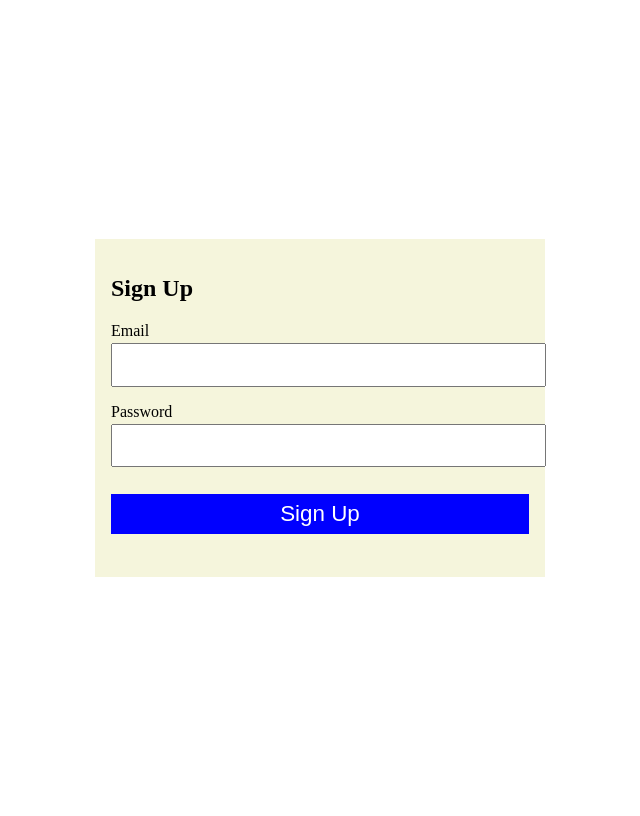
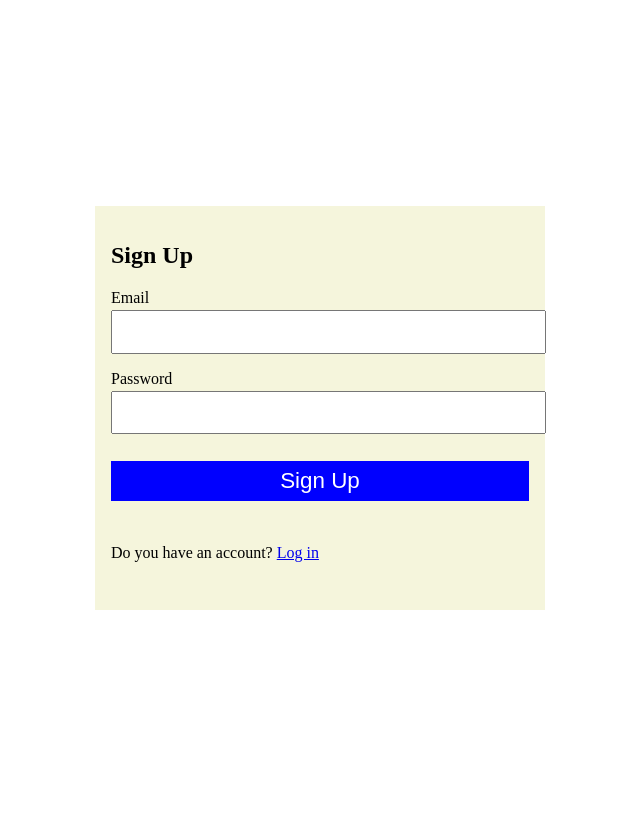
Before and after one commit to Fien1004/Webshop_phone_accesoires, a PHP site: page /Signup.php in a window 1280 px wide. Shown: the whole page, without its empty margins (320-960 px from the left). Run offline with PHP 8.4, Linux system fonts and the light colour scheme.

Commit message:
link naar login vanuit signup

```diff
--- a/Signup.php
+++ b/Signup.php
@@ -49,6 +49,9 @@
                 <div class="form__field">
                     <input type="submit" value="Sign Up" class="btn btn--primary">
                 </div>
+                <div class="form__field">
+				<p>Do you have an account? <a href="login.php" class="btn btn--secondary">Log in</a></p>
+			    </div>
             </form>
         </div>
     </div>
```
